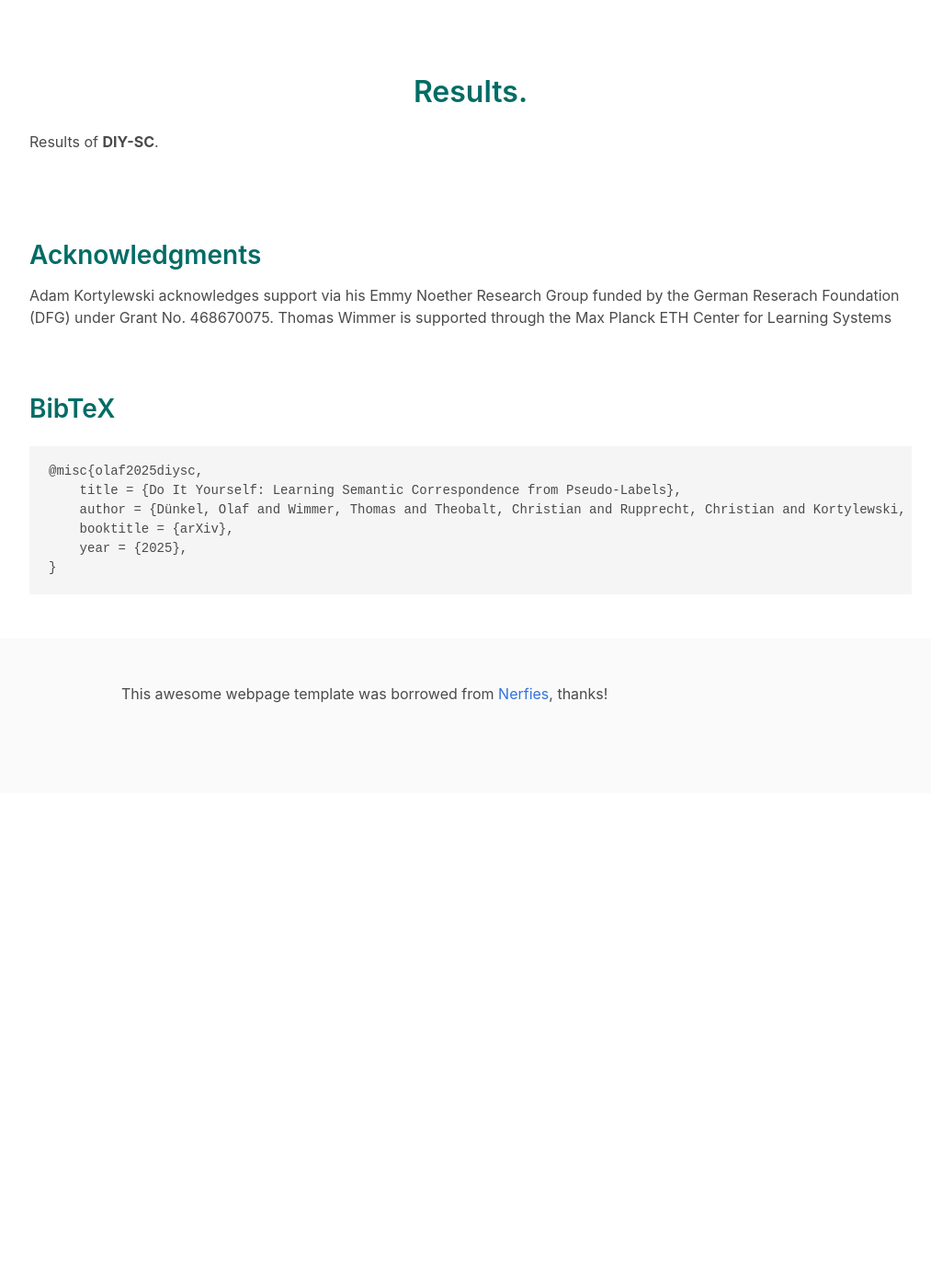
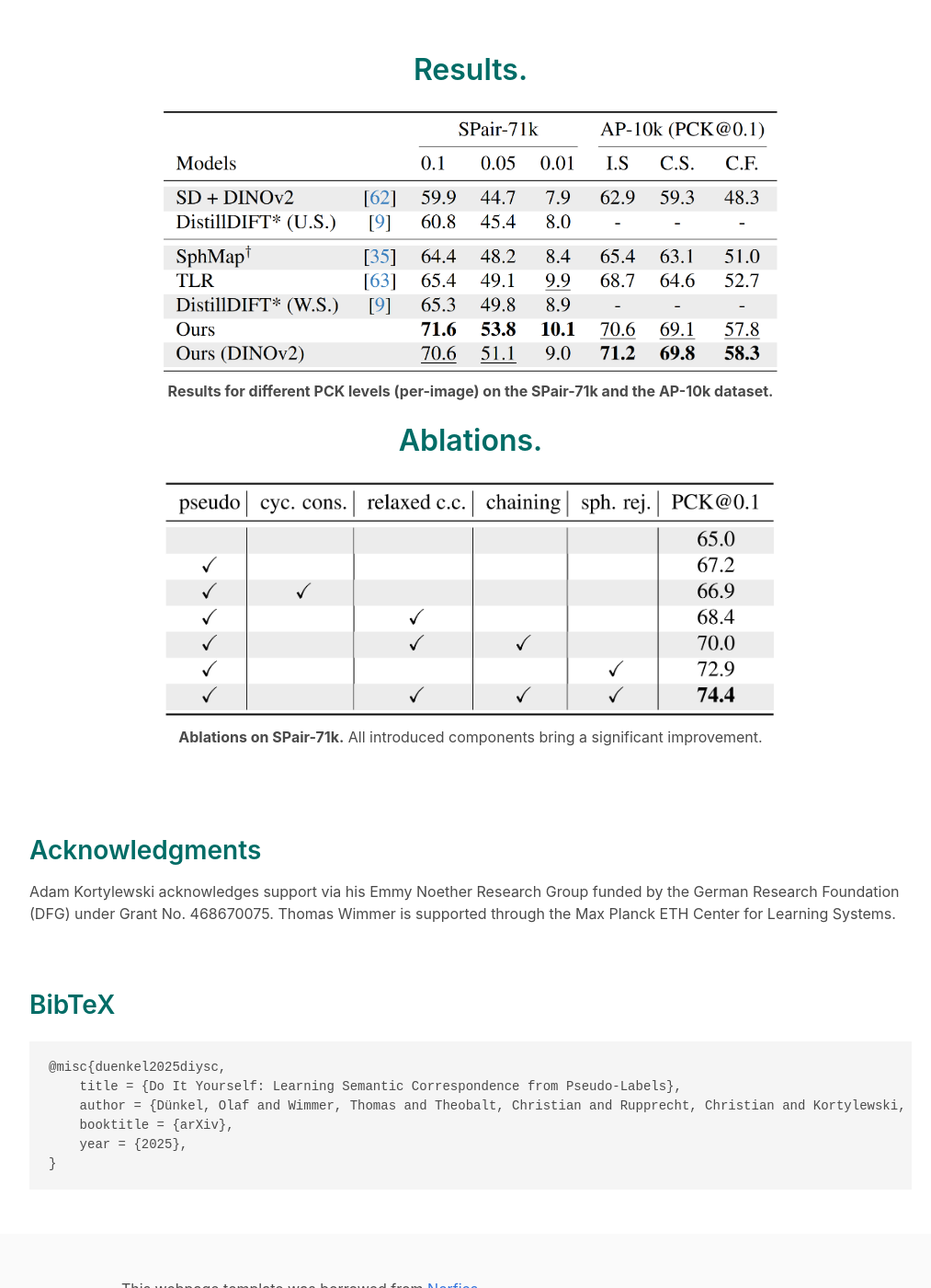
Before and after one commit to GenIntel/genintel.github.io, a Jekyll site: the page built from DIY-SC.md, in a window 1280 px wide and 1400 px high, scrolled down 2014 px. Shown: the whole window at 92% size, without its empty margins (128-1141 px from the left). Built offline with Jekyll 4.4.1, drawn with Linux system fonts in a browser that asks for light colours; nearby versions of some CDN libraries; library files that are not in the unit come from our copies; a style sheet for code colours, icons or effects is not loaded; before the commit the page ends 2876 px from its top, so only the background shows below that; some of the changed text lies outside the part shown.

Commit message:
Update DIY-SC webpage.

```diff
--- a/_layouts/project_diysc.html
+++ b/_layouts/project_diysc.html
@@ -25,7 +25,6 @@
 <body>
 
 <!-- From here, I can customize.-->
-
 <section class="hero">
   <div class="hero-body">
     <div class="container is-max-desktop">
@@ -123,21 +122,20 @@
         <table style="width: 100%; text-align: center;">
           <tr>
             <td>
-          <img src="./assets/img/diysc/teaser-3.png" alt="Teaser qualitative" style="width: auto; height: 400px;">
+              <img src="./assets/img/diysc/teaser-3.png" alt="Teaser qualitative" style="width: 100%; height: auto;">
             </td>
             <td>
-          <img src="./assets/img/diysc/method-simple2.png" alt="Method simple" style="width: auto; height: 400px;">
+              <img src="./assets/img/diysc/method-simple2.png" alt="Method simple" style="width: 100%; height: auto;">
             </td>
           </tr>
           <tr>
-        <td>DIY-SC finds semantic correspondences even for extreme appearance and shape changes.</td>
+            <td>DIY-SC finds semantic correspondences for extreme appearance and shape changes.</td>
             <td>Feature refinement with filtered pseudo-labels brings significant improvements.</td>
           </tr>
         </table>
       </div>
     </div>
   </div>
-
 </section>
 
 
@@ -183,10 +181,22 @@
       <div class="column is-full-width has-text-centered">
 
         <h2 class="title is-3" style="color:#006c66;">Results.</h2>
-        <!-- Comparison Videos. -->
-        <div class="content has-text-justified">
-          <p>Results of <b>DIY-SC</b>.</p>
+        <div class="content has-text-centered">
+          <img src="./assets/img/diysc/pck_results.png" alt="PCK results" style="width: 70%; height: auto;">
+          <p>
+            <b>Results for different PCK levels (per-image) on the SPair-71k and the AP-10k dataset.</b>
+          </p>
         </div>
+
+      <h2 class="title is-3" style="color:#006c66;">Ablations.</h2>
+
+        <div class="content has-text-centered">
+          <img src="./assets/img/diysc/ablation.png" alt="Ablations" style="width: 70%; height: auto;">
+          <p>
+            <b>Ablations on SPair-71k.</b> All introduced components bring a significant improvement.
+          </p>
+        </div>
+
 
       </div>
     </div>
@@ -201,12 +211,12 @@
 <br>
 <div class="container is-max-desktop content">
   <h2 class="title" style="color: #006c66;">Acknowledgments</h2>
-  Adam Kortylewski acknowledges support via his Emmy Noether Research Group funded by the German Reserach Foundation (DFG) under Grant No. 468670075. Thomas Wimmer is supported through the Max Planck ETH Center for Learning Systems
+  Adam Kortylewski acknowledges support via his Emmy Noether Research Group funded by the German Research Foundation (DFG) under Grant No. 468670075. Thomas Wimmer is supported through the Max Planck ETH Center for Learning Systems.
 </div>
 <section class="section" id="BibTeX">
   <div class="container is-max-desktop content">
     <h2 class="title" style="color: #006c66;">BibTeX</h2>
-    <pre><code>@misc{olaf2025diysc,
+    <pre><code>@misc{duenkel2025diysc,
     title = {Do It Yourself: Learning Semantic Correspondence from Pseudo-Labels},
     author = {Dünkel, Olaf and Wimmer, Thomas and Theobalt, Christian and Rupprecht, Christian and Kortylewski, Adam},
     booktitle = {arXiv},
@@ -222,7 +232,7 @@
       <div class="column is-8">
         <div class="content">
           <p>
-            This awesome webpage template was borrowed from <a rel="license" href="https://nerfies.github.io">Nerfies</a>, thanks!
+            This webpage template was borrowed from <a rel="license" href="https://nerfies.github.io">Nerfies</a>.
           </p>
         </div>
       </div>
```
Also changed, not shown: assets/img/diysc/ablation.png (added), assets/img/diysc/pck_results.png (added). Lines whose indentation alone changed are shown as unchanged.
